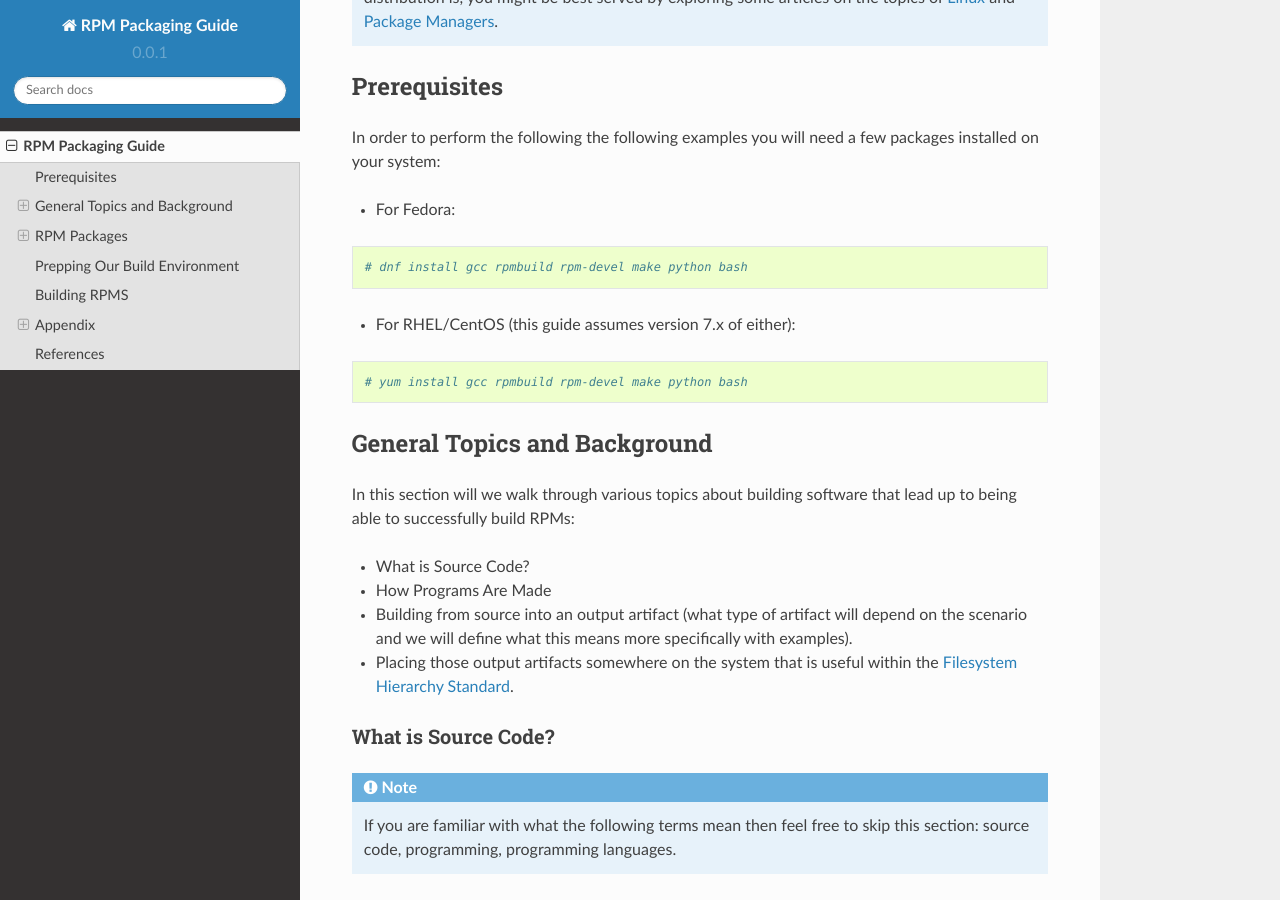
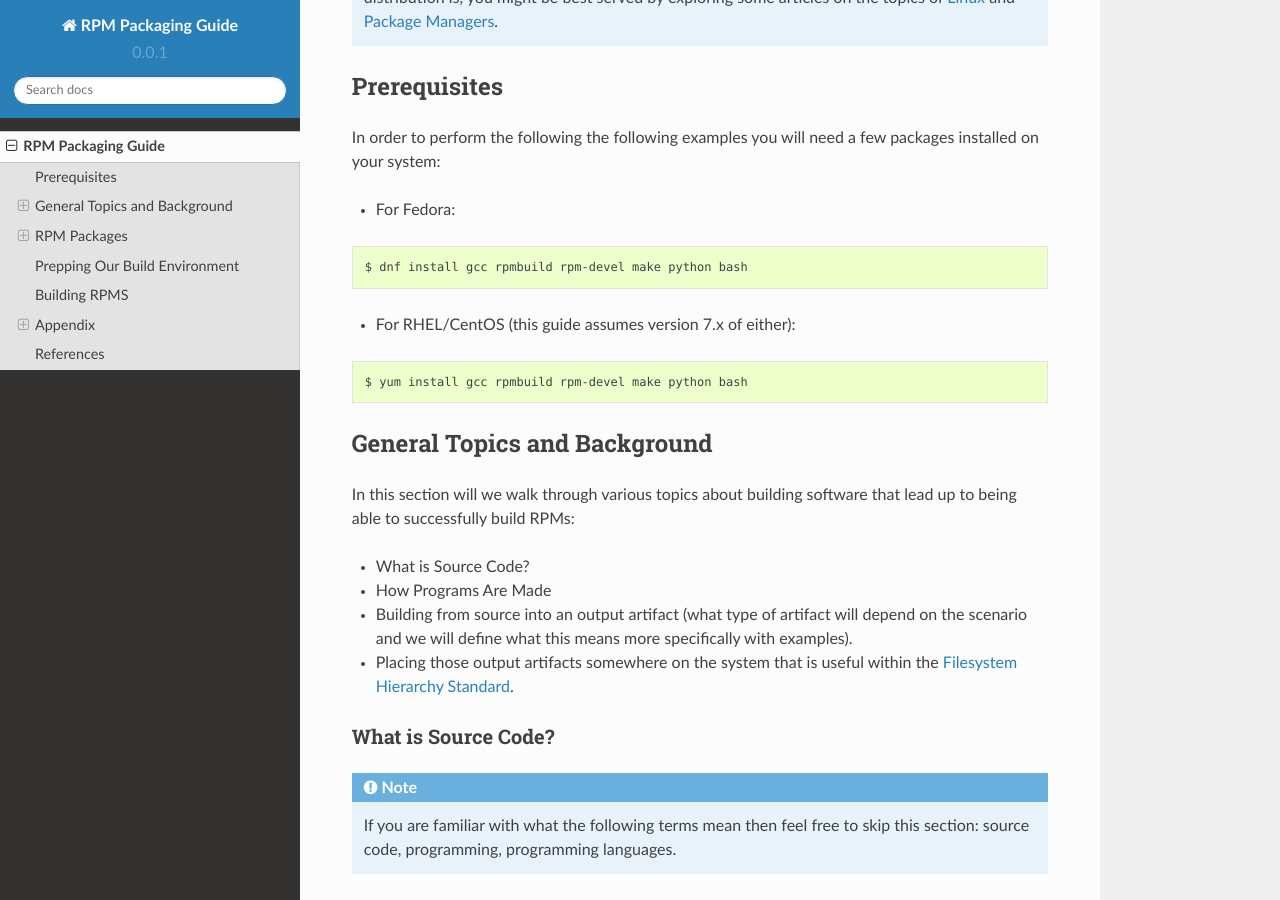
Before and after one commit to redhat-developer/rpm-packaging-guide, a Sphinx documentation site: the page built from source/rpm-guide.rst, in a window 1280 px wide and 900 px high, scrolled down 647 px. Built offline with Sphinx 7.4.7 and the Read the Docs theme 2.0.0, drawn with Linux system fonts in a browser that asks for light colours; some of the changed text lies outside the part shown.

```diff
--- a/source/rpm-guide.rst
+++ b/source/rpm-guide.rst
@@ -40,13 +40,13 @@ packages installed on your system:
 
 ::
 
-    # dnf install gcc rpmbuild rpm-devel make python bash
+    $ dnf install gcc rpmbuild rpm-devel make python bash
 
 * For RHEL/CentOS (this guide assumes version 7.x of either):
 
 ::
 
-    # yum install gcc rpmbuild rpm-devel make python bash
+    $ yum install gcc rpmbuild rpm-devel make python bash
 
 General Topics and Background
 =============================
@@ -153,7 +153,7 @@ two common methods:
 #. Interpreted (Byte Compiled and Raw Interpreted)
 
 Natively Compiled Code
-~~~~~~~~~~~~~~~~~~~~~~
+^^^^^^^^^^^^^^^^^^^^^^
 
 Software written in programming languages that compile to machines code or
 directly to a binary executable (i.e. - something that the computer natively
@@ -166,7 +166,7 @@ AMD or Intel processor. The method by which this happens will be covered in the
 next section.
 
 Interpreted Code
-~~~~~~~~~~~~~~~~
+^^^^^^^^^^^^^^^^
 
 There are certain programming languages that do not compile down to a
 representation of program that the computer natively understands. These programs
@@ -225,7 +225,7 @@ software.
 
 
 Natively Compiled Code
-~~~~~~~~~~~~~~~~~~~~~~
+^^^^^^^^^^^^^^^^^^^^^^
 
 Referencing the example previously used that is written in `C`_ (listed again
 below for the sake of those who may have skipped the previous section), we will
@@ -243,7 +243,7 @@ build this source code into something the computer can execute.
     }
 
 Build Process
-.............
+"""""""""""""
 
 In the below example we are going to invoke the `C`_ compiler from the GNU
 Compiler Collection (`GCC`_).
@@ -304,7 +304,7 @@ Congratulations! You have now both compiled software manually and used a build
 tool!
 
 Interpreted Code
-~~~~~~~~~~~~~~~~
+^^^^^^^^^^^^^^^^
 
 For software written in interpreted programming languages, we know that we don't
 need to compile it, but if it's a byte compiled language such as `Python`_ there
@@ -320,7 +320,7 @@ this source code into something the `Python`_ Language Interpreter (known as
     not tehcnically part of the programming language source code.
 
 Byte Compiled Code
-..................
+""""""""""""""""""
 
 As mentioned previously, this version of the example is written in a programming
 language named `Python`_ and it's default language virtual machine is one that
@@ -348,7 +348,7 @@ community. Below is an example using `Python`_.
     Hello World
 
 Raw Interpreted
-...............
+"""""""""""""""
 
 This version of the example is written in the `bash`_ shell built in scripting
 language.
```
Also changed, not shown: other parts of source/rpm-guide.rst (+4 -0 lines).
